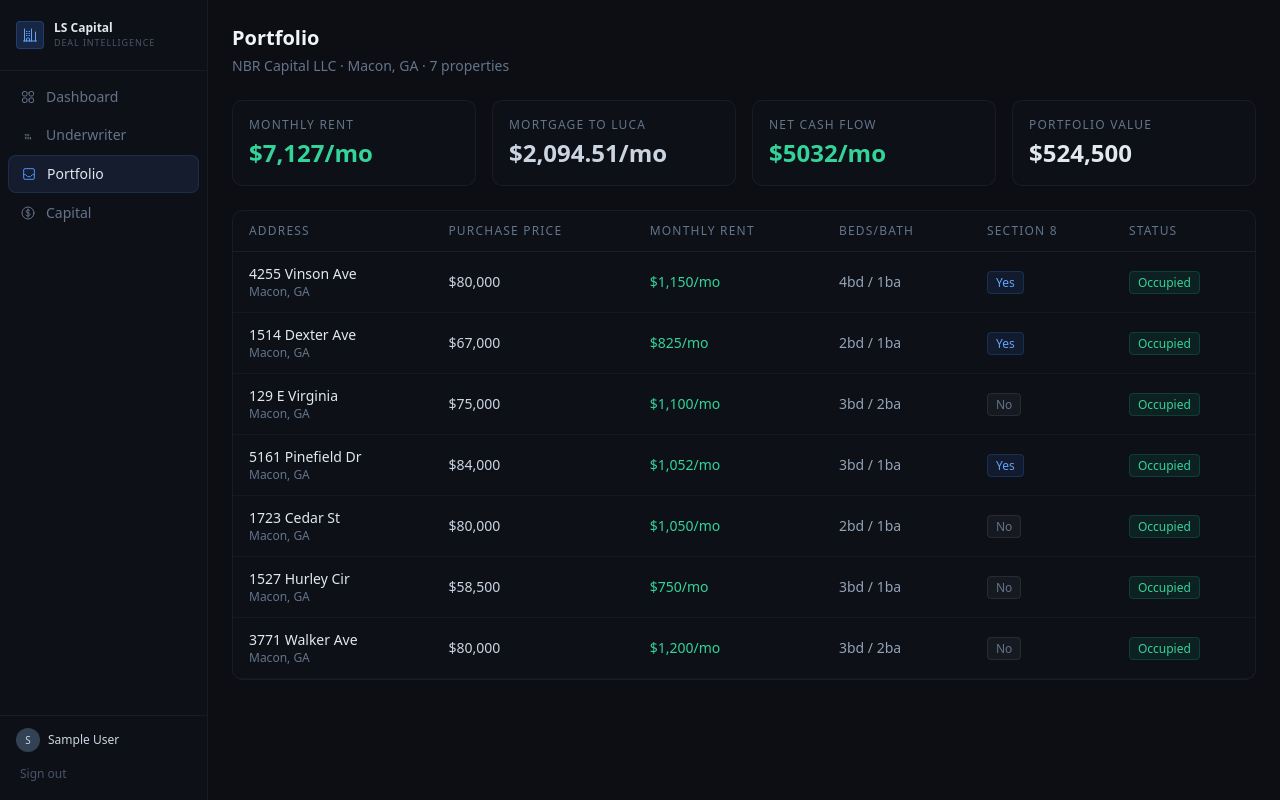
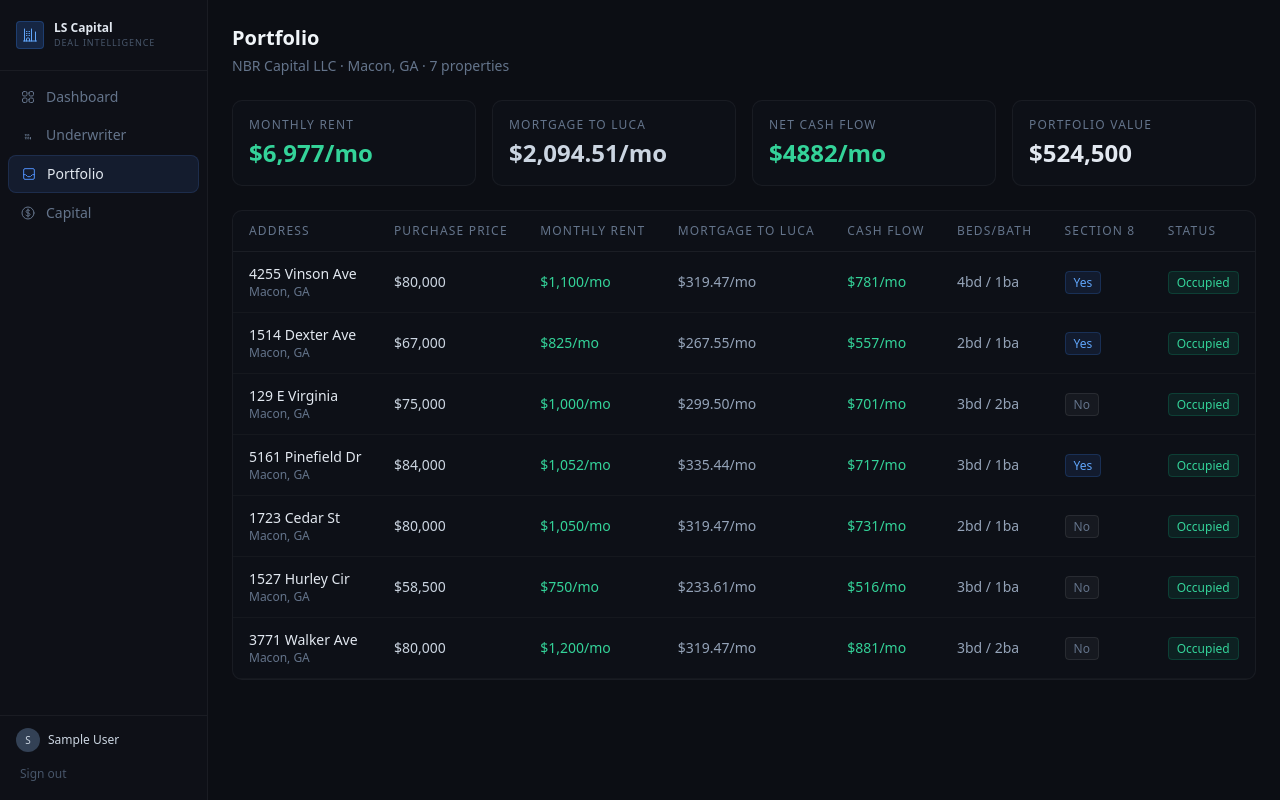
Before and after one commit to carolinaM19/ls-capital, a Next.js app: page /deals in a window 1280 px wide. Built offline with nearby package versions, Linux system fonts and the light colour scheme; no server answers; sample sign-in values are in the browser's storage.

Commit message:
Portfolio: fix rents, correct mortgage amounts, clean up page

```diff
--- a/src/app/(app)/deals/page.tsx
+++ b/src/app/(app)/deals/page.tsx
@@ -2,13 +2,13 @@
 
 export default function DealsPage() {
   const properties = [
-    { address: '4255 Vinson Ave', city: 'Macon, GA', price: 80000, rent: 1150, mortgage: 299, beds: 4, baths: 1, occupied: true, section8: true },
-    { address: '1514 Dexter Ave', city: 'Macon, GA', price: 67000, rent: 825, mortgage: 299, beds: 2, baths: 1, occupied: true, section8: true },
-    { address: '129 E Virginia', city: 'Macon, GA', price: 75000, rent: 1100, mortgage: 299, beds: 3, baths: 2, occupied: true, section8: false },
-    { address: '5161 Pinefield Dr', city: 'Macon, GA', price: 84000, rent: 1052, mortgage: 299, beds: 3, baths: 1, occupied: true, section8: true },
-    { address: '1723 Cedar St', city: 'Macon, GA', price: 80000, rent: 1050, mortgage: 299, beds: 2, baths: 1, occupied: true, section8: false },
-    { address: '1527 Hurley Cir', city: 'Macon, GA', price: 58500, rent: 750, mortgage: 299, beds: 3, baths: 1, occupied: true, section8: false },
-    { address: '3771 Walker Ave', city: 'Macon, GA', price: 80000, rent: 1200, mortgage: 301, beds: 3, baths: 2, occupied: true, section8: false },
+    { address: '4255 Vinson Ave', city: 'Macon, GA', price: 80000, rent: 1100, mortgage: 319.47, beds: 4, baths: 1, occupied: true, section8: true },
+    { address: '1514 Dexter Ave', city: 'Macon, GA', price: 67000, rent: 825, mortgage: 267.55, beds: 2, baths: 1, occupied: true, section8: true },
+    { address: '129 E Virginia', city: 'Macon, GA', price: 75000, rent: 1000, mortgage: 299.50, beds: 3, baths: 2, occupied: true, section8: false },
+    { address: '5161 Pinefield Dr', city: 'Macon, GA', price: 84000, rent: 1052, mortgage: 335.44, beds: 3, baths: 1, occupied: true, section8: true },
+    { address: '1723 Cedar St', city: 'Macon, GA', price: 80000, rent: 1050, mortgage: 319.47, beds: 2, baths: 1, occupied: true, section8: false },
+    { address: '1527 Hurley Cir', city: 'Macon, GA', price: 58500, rent: 750, mortgage: 233.61, beds: 3, baths: 1, occupied: true, section8: false },
+    { address: '3771 Walker Ave', city: 'Macon, GA', price: 80000, rent: 1200, mortgage: 319.47, beds: 3, baths: 2, occupied: true, section8: false },
   ]
 
   const totalRent = properties.reduce((s, p) => s + p.rent, 0)
@@ -46,13 +46,15 @@ export default function DealsPage() {
         <table className="w-full text-sm">
           <thead>
             <tr className="border-b border-white/[0.06]">
-              {['Address', 'Purchase Price', 'Monthly Rent', 'Beds/Bath', 'Section 8', 'Status'].map(h => (
+              {['Address', 'Purchase Price', 'Monthly Rent', 'Mortgage to Luca', 'Cash Flow', 'Beds/Bath', 'Section 8', 'Status'].map(h => (
                 <th key={h} className="px-4 py-3 text-left text-xs text-slate-500 uppercase tracking-widest font-medium">{h}</th>
               ))}
             </tr>
           </thead>
           <tbody>
-            {properties.map((p, i) => (
+            {properties.map((p, i) => {
+              const cashFlow = p.rent - p.mortgage
+              return (
                 <tr key={i} className="border-b border-white/[0.03] hover:bg-white/[0.02] transition-colors">
                   <td className="px-4 py-3">
                     <div className="text-slate-200 font-medium">{p.address}</div>
@@ -60,6 +62,8 @@ export default function DealsPage() {
                   </td>
                   <td className="px-4 py-3 text-slate-300">${p.price.toLocaleString()}</td>
                   <td className="px-4 py-3 text-emerald-400 font-medium">${p.rent.toLocaleString()}/mo</td>
+                  <td className="px-4 py-3 text-slate-400">${p.mortgage.toFixed(2)}/mo</td>
+                  <td className="px-4 py-3 font-medium" style={{color: cashFlow >= 0 ? '#34d399' : '#f87171'}}>${cashFlow.toFixed(0)}/mo</td>
                   <td className="px-4 py-3 text-slate-400">{p.beds}bd / {p.baths}ba</td>
                   <td className="px-4 py-3">
                     {p.section8
@@ -74,7 +78,8 @@ export default function DealsPage() {
                     }
                   </td>
                 </tr>
-            ))}
+              )
+            })}
           </tbody>
         </table>
       </div>
```
Lines whose indentation alone changed are shown as unchanged.
